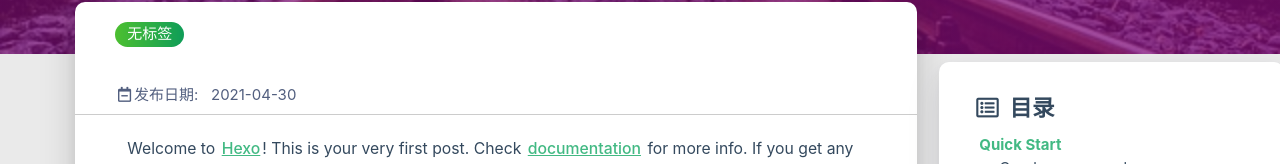
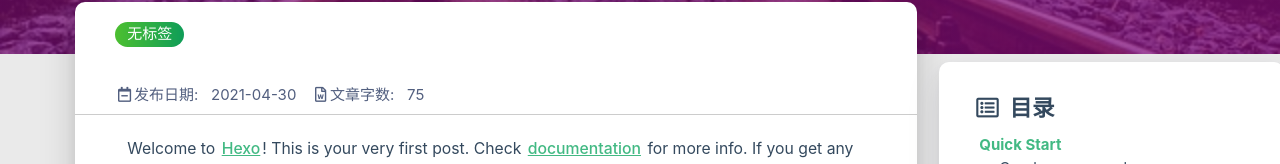
Before and after one commit to echo-machile/echo-machile.github.io, a plain HTML site: page 2021/04/30/16107.html in a window 1280 px wide. Shown: the part 266-430 px from the top of the page. Drawn offline with Linux system fonts and the light colour scheme; some packages are replaced by stand-ins of ours; a script that the page names is missing.

Commit message:
Site updated: 2021-04-30 17:48:44

```diff
--- a/2021/04/30/16107.html
+++ b/2021/04/30/16107.html
@@ -449,6 +449,11 @@
 
 
 
+
+                <div class="info-break-policy">
+                    <i class="far fa-file-word fa-fw"></i>文章字数:&nbsp;&nbsp;
+                    75
+                </div>
 
 
 
```
Also changed, not shown: 2021/04/30/63785.html (+5 -0 lines).
